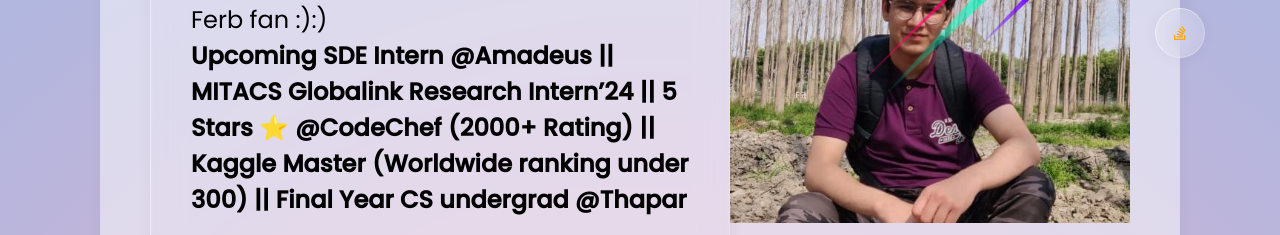
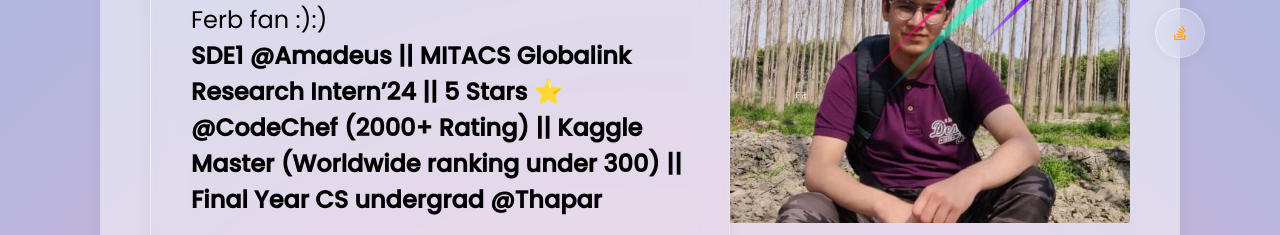
Before and after one commit to Divyam6969/divyam6969.github.io, a plain HTML site: page index.html in a window 1280 px wide. Shown: the part 537-772 px from the top of the page. Drawn offline with nearby package versions, Linux system fonts and the light colour scheme; no server answers; files whose address does not match are found by name.

Commit message:
Update index.html

```diff
--- a/index.html
+++ b/index.html
@@ -88,7 +88,7 @@
             <p data-aos="fade-right" data-aos-duration="1000">
               Hey guys! :) I’m Divyam, a final-year CS undergrad with valuable experience from coursework. I’m always open to new ideas and opportunities—feel free to reach out! Beyond tech, I’m into cryptocurrency and a huge Phineas and Ferb fan :):)
               <br><b>
-              Upcoming SDE Intern @Amadeus || MITACS Globalink Research Intern’24 || 5 Stars ⭐ @CodeChef (2000+ Rating) || Kaggle Master (Worldwide ranking under 300) || Final Year CS undergrad @Thapar
+              SDE1 @Amadeus || MITACS Globalink Research Intern’24 || 5 Stars ⭐ @CodeChef (2000+ Rating) || Kaggle Master (Worldwide ranking under 300) || Final Year CS undergrad @Thapar
               </b>
             </p>
             <a href="mailto:divyammalik2003@gmail.com" data-aos="fade-right" data-aos-duration="1000">Contact Me</a>
```
